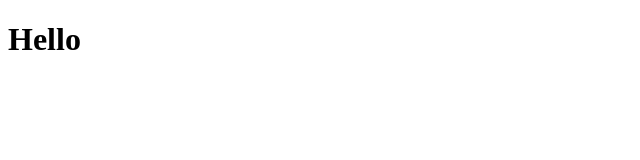
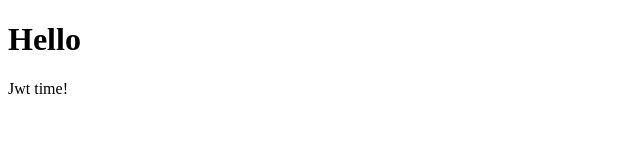
Before and after one commit to JKDev117/test-app, a plain HTML site: page index.html in a window 1280 px wide. Shown: the full height of the page, 0-640 px from the left. Drawn offline with Linux system fonts and the light colour scheme.

Commit message:
new branch jwt-authentication

```diff
--- a/index.html
+++ b/index.html
@@ -7,6 +7,6 @@
 </head>
 <body>
     <h1>Hello</h1>
-
+    <p>Jwt time!</p>
 </body>
 </html>
```
